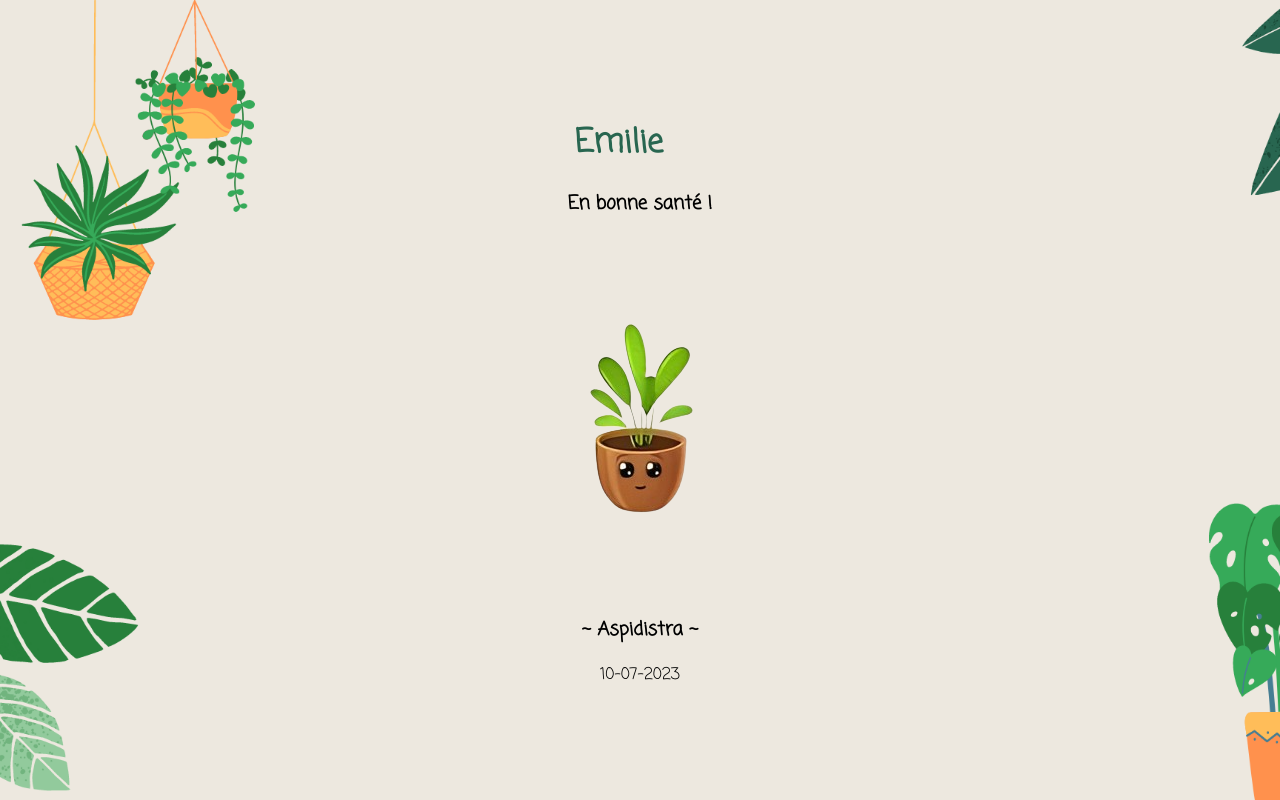
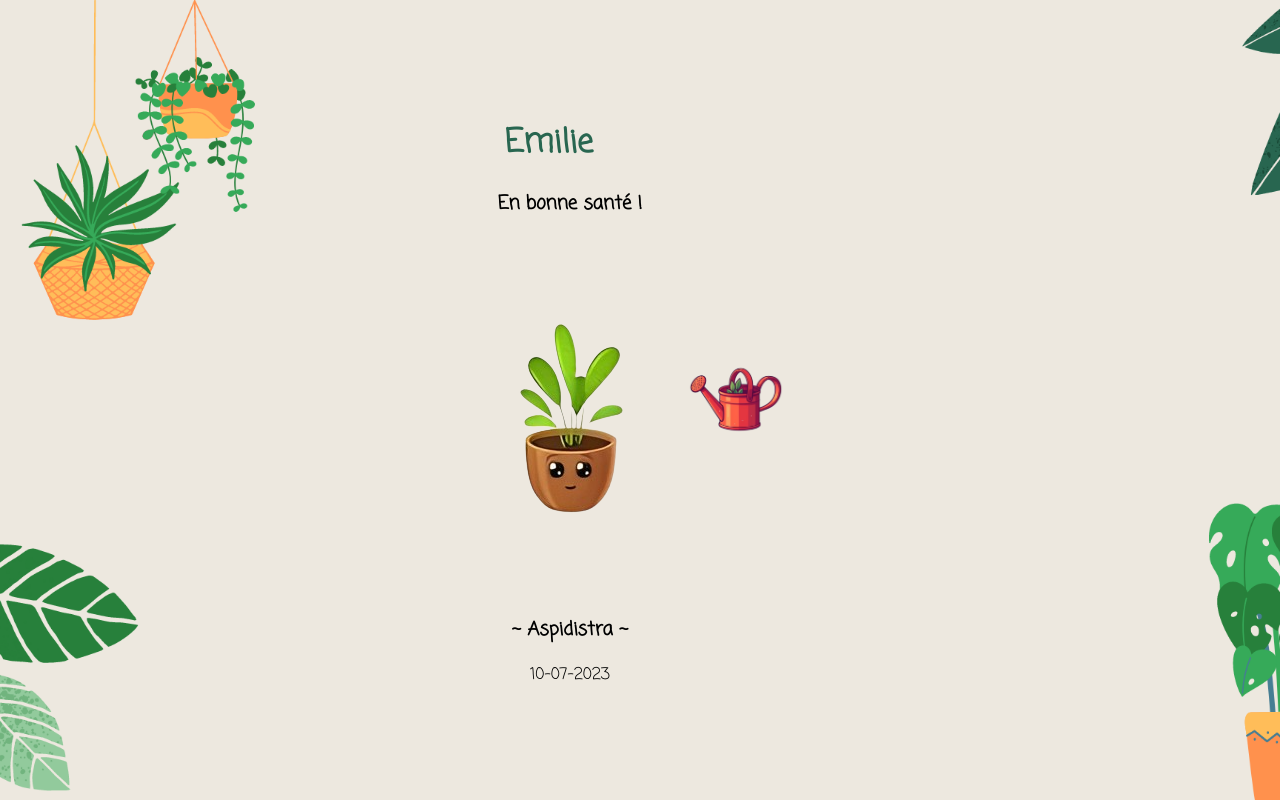
Before and after one commit to TessaFondeur/Checkpoint4-PlantsUp, a React (Vite) app in the folder frontend/: page /homegame in a window 1280 px wide. Built offline with nearby package versions, Linux system fonts and the light colour scheme; some icons are missing.

Commit message:
New component FRONT for the watering can with animation.

```diff
--- /dev/null
+++ b/frontend/src/components/buttoncan/WatercanButton.jsx
@@ -0,0 +1,11 @@
+import "./WatercanButton.scss";
+
+export default function WatercanButton() {
+  return (
+    <div className="container-watercan">
+      <button className="btn-water-can" type="button">
+        <img src="./src/assets/arrosoir1.png" alt="Arrosoir" />
+      </button>
+    </div>
+  );
+}
--- /dev/null
+++ b/frontend/src/components/buttoncan/WatercanButton.scss
@@ -0,0 +1,47 @@
+@keyframes myAnim {
+  0%,
+  100% {
+    transform: translateY(0) rotate(0);
+    transform-origin: 50% 50%;
+  }
+
+  15% {
+    transform: translateY(-30px) rotate(-6deg);
+  }
+
+  30% {
+    transform: translateY(15px) rotate(6deg);
+  }
+
+  45% {
+    transform: translateY(-15px) rotate(-3.6deg);
+  }
+
+  60% {
+    transform: translateY(9px) rotate(2.4deg);
+  }
+
+  75% {
+    transform: translateY(-6px) rotate(-1.2deg);
+  }
+}
+
+.container-watercan {
+  display: flex;
+  align-items: center;
+  height: 100%;
+
+  .btn-water-can {
+    border: none;
+    background: none;
+    cursor: pointer;
+
+    img {
+      width: 10vw;
+
+      &:hover {
+        animation: myAnim 2s ease 0s 1 normal forwards;
+      }
+    }
+  }
+}
--- a/frontend/src/components/plantcard/CardPlant.scss
+++ b/frontend/src/components/plantcard/CardPlant.scss
@@ -2,7 +2,7 @@
   display: flex;
   flex-direction: column;
   align-items: center;
-  width: 25vw;
+  width: 15vw;
 
   .header-card {
     h1 {
--- a/frontend/src/pages/gamepage/GamePage.jsx
+++ b/frontend/src/pages/gamepage/GamePage.jsx
@@ -1,9 +1,16 @@
 import CardPlant from "../../components/plantcard/CardPlant";
+import WatercanButton from "../../components/buttoncan/WatercanButton";
+import "./GamePage.scss";
 
 export default function GamePage() {
   return (
     <div className="card-plant-page">
-      <CardPlant />
+      <div>
+        <CardPlant />
+      </div>
+      <div>
+        <WatercanButton />
+      </div>
     </div>
   );
 }
--- a/frontend/src/pages/gamepage/GamePage.scss
+++ b/frontend/src/pages/gamepage/GamePage.scss
@@ -1,3 +1,4 @@
 .card-plant-page {
   display: flex;
+  flex-direction: row;
 }
```
Also changed, not shown: frontend/src/assets/arrosoir1.png (added).
